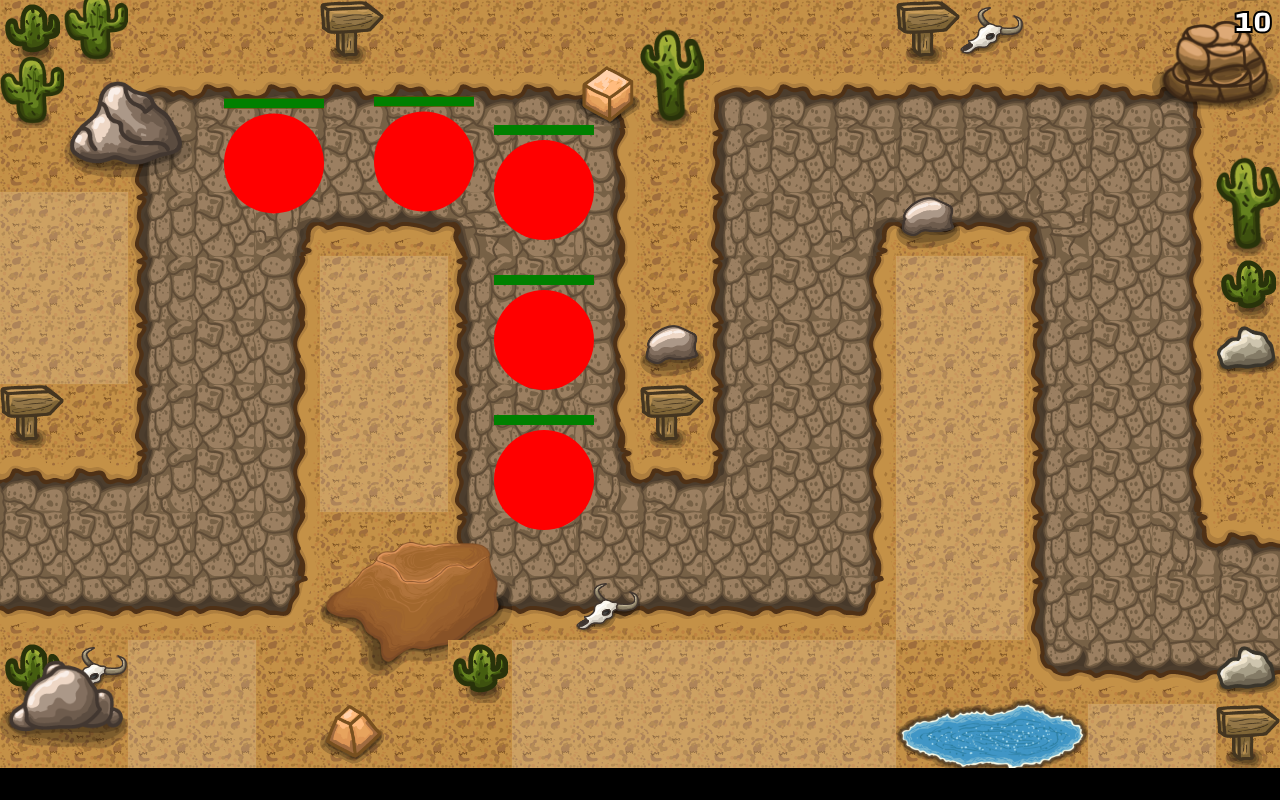
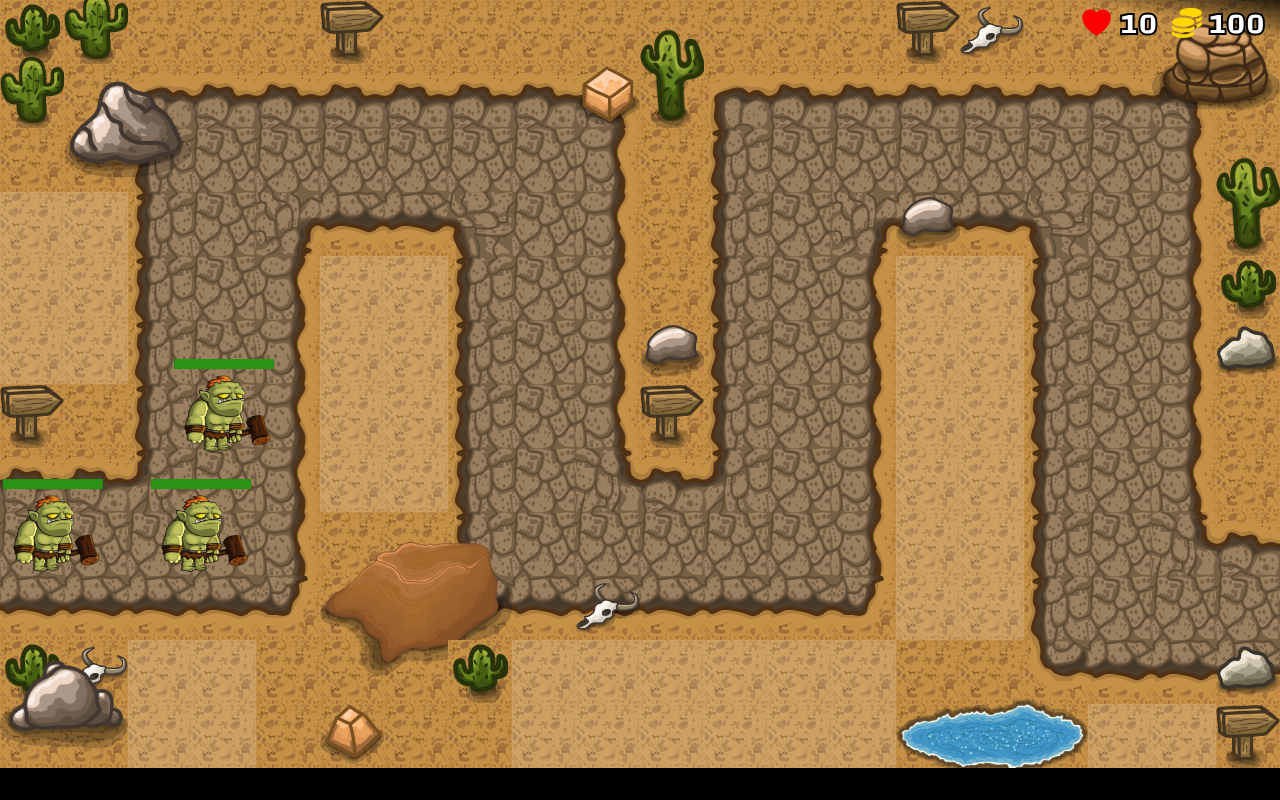
Before and after one commit to AliHussein91/Tower-Defence, a plain HTML site: page index.html in a window 1280 px wide. Drawn offline with Linux system fonts and the light colour scheme.

Commit message:
Game-Ready

```diff
--- a/index.html
+++ b/index.html
@@ -7,27 +7,39 @@
 <div class="container">
     <canvas></canvas>
     <div class="game-over">Game Over</div>
-    <div class="info">
-        <!-- <div class="coins">100</div> -->
-        <div class="hearts">
+    <div class="resources">
+        <div class="heart">
             <svg
-                style="width: 35 px; color: red"
+                style="color: red; width: 35; margin-right: 5px;"
                 xmlns="http://www.w3.org/2000/svg"
-                viewBox="0 0 20 20"
+                viewBox="0 0 24 24"
                 fill="currentColor">
                 <path
                     d="M11.645 20.91l-.007-.003-.022-.012a15.247 15.247 0 01-.383-.218 25.18 25.18 0 01-4.244-3.17C4.688 15.36 2.25 12.174 2.25 8.25 2.25 5.322 4.714 3 7.688 3A5.5 5.5 0 0112 5.052 5.5 5.5 0 0116.313 3c2.973 0 5.437 2.322 5.437 5.25 0 3.925-2.438 7.111-4.739 9.256a25.175 25.175 0 01-4.244 3.17 15.247 15.247 0 01-.383.219l-.022.012-.007.004-.003.001a.752.752 0 01-.704 0l-.003-.001z" />
             </svg>
+            <div id="hearts">10</div>
+        </div>
+        <div class="coin">
+            <svg
+                xmlns="http://www.w3.org/2000/svg"
+                style="color: gold; width: 30px; margin-right: 5px;"
+                fill="currentColor"
+                viewBox="0 0 512 512">
+                <path
+                    d="M512 80c0 18-14.3 34.6-38.4 48c-29.1 16.1-72.5 27.5-122.3 30.9c-3.7-1.8-7.4-3.5-11.3-5C300.6 137.4 248.2 128 192 128c-8.3 0-16.4 .2-24.5 .6l-1.1-.6C142.3 114.6 128 98 128 80c0-44.2 86-80 192-80S512 35.8 512 80zM160.7 161.1c10.2-.7 20.7-1.1 31.3-1.1c62.2 0 117.4 12.3 152.5 31.4C369.3 204.9 384 221.7 384 240c0 4-.7 7.9-2.1 11.7c-4.6 13.2-17 25.3-35 35.5c0 0 0 0 0 0c-.1 .1-.3 .1-.4 .2l0 0 0 0c-.3 .2-.6 .3-.9 .5c-35 19.4-90.8 32-153.6 32c-59.6 0-112.9-11.3-148.2-29.1c-1.9-.9-3.7-1.9-5.5-2.9C14.3 274.6 0 258 0 240c0-34.8 53.4-64.5 128-75.4c10.5-1.5 21.4-2.7 32.7-3.5zM416 240c0-21.9-10.6-39.9-24.1-53.4c28.3-4.4 54.2-11.4 76.2-20.5c16.3-6.8 31.5-15.2 43.9-25.5V176c0 19.3-16.5 37.1-43.8 50.9c-14.6 7.4-32.4 13.7-52.4 18.5c.1-1.8 .2-3.5 .2-5.3zm-32 96c0 18-14.3 34.6-38.4 48c-1.8 1-3.6 1.9-5.5 2.9C304.9 404.7 251.6 416 192 416c-62.8 0-118.6-12.6-153.6-32C14.3 370.6 0 354 0 336V300.6c12.5 10.3 27.6 18.7 43.9 25.5C83.4 342.6 135.8 352 192 352s108.6-9.4 148.1-25.9c7.8-3.2 15.3-6.9 22.4-10.9c6.1-3.4 11.8-7.2 17.2-11.2c1.5-1.1 2.9-2.3 4.3-3.4V304v5.7V336zm32 0V304 278.1c19-4.2 36.5-9.5 52.1-16c16.3-6.8 31.5-15.2 43.9-25.5V272c0 10.5-5 21-14.9 30.9c-16.3 16.3-45 29.7-81.3 38.4c.1-1.7 .2-3.5 .2-5.3zM192 448c56.2 0 108.6-9.4 148.1-25.9c16.3-6.8 31.5-15.2 43.9-25.5V432c0 44.2-86 80-192 80S0 476.2 0 432V396.6c12.5 10.3 27.6 18.7 43.9 25.5C83.4 438.6 135.8 448 192 448z" />
+            </svg>
+            <div id="coins">100</div>
+        </div>
 
-            10
-        </div>
-    </div>
+
     </div>
 
     <script src="./js/waypoints.js"></script>
     <script src="./js/PlacementTiles.js"></script>
+    <script src="./js/classes/sprite.js"></script>
     <script src="./js/classes/Projectile.js"></script>
     <script src="./js/classes/Tile.js"></script>
     <script src="./js/classes/Enemy.js"></script>
     <script src="./js/classes/Building.js"></script>
     <script src="./js/index.js"></script>
+</div>
--- a/js/classes/Building.js
+++ b/js/classes/Building.js
@@ -1,36 +1,47 @@
-class Building {
+class Building extends Sprite {
     constructor({ position = { x: 0, y: 0 } }) {
-        this.postion = position;
+        super({
+            position,
+            imgSrc: "img/tower.png",
+            frames: { max: 19 },
+            offset: { x: 0, y: -80 },
+        });
         this.width = 64 * 2;
         this.height = 64;
         this.center = {
-            x: this.postion.x + this.width / 2,
-            y: this.postion.y + this.height / 2,
+            x: this.position.x + this.width / 2,
+            y: this.position.y + this.height / 2,
         };
         this.projectiles = [];
         this.radius = 250;
         this.target;
-        this.frame = 0;
     }
 
     draw() {
-        c.fillStyle = "blue";
-        c.fillRect(this.postion.x, this.postion.y, this.width, this.height);
+        super.draw();
 
-        c.beginPath();
-        c.fillStyle = "rgba(255,30,80,.10)";
-        c.arc(this.center.x, this.center.y, this.radius, 0, Math.PI * 2);
-        c.fill();
+        // c.beginPath();
+        // c.fillStyle = "rgba(0, 170, 128, 0.048)";
+        // c.arc(this.center.x, this.center.y, this.radius, 0, Math.PI * 2);
+        // c.fill();
     }
 
     update() {
         this.draw();
-        this.frame++;
+
+        if (this.target || (!this.target && this.frames.current !== 0)) {
+            super.update();
+        }
+
+        if (
+            this.target &&
+            this.frames.current === 5 &&
+            this.frames.elapsed % this.frames.hold === 0
+        ) {
             this.shoot();
         }
-
+    }
     shoot() {
-        if (this.frame % 50 === 0 && this.target) {
         this.projectiles.push(
             new Projectile({
                 position: {
@@ -42,4 +53,3 @@ class Building {
         );
     }
 }
-}
--- a/js/classes/Enemy.js
+++ b/js/classes/Enemy.js
@@ -1,6 +1,6 @@
-class Enemy {
+class Enemy extends Sprite {
     constructor({ position = { x: waypoints[0].x, y: waypoints[0].y } }) {
-        this.position = position;
+        super({ position, imgSrc: "img/orc.png", frames: { max: 7 } });
         this.width = 100;
         this.height = 100;
         this.waypointIndex = 0;
@@ -13,20 +13,17 @@ class Enemy {
             y: 0,
         };
         this.radius = 50;
-        this.speed = 5;
+        this.speed = 2;
         this.health = 100;
     }
 
     draw() {
-        c.beginPath();
-        c.fillStyle = "red";
-        c.arc(this.center.x, this.center.y, this.radius, 0, Math.PI * 2);
-        c.fill();
-
-        c.fillStyle = "red";
+        super.draw();
+        super.update()
+        c.fillStyle = "#750000";
         c.fillRect(this.position.x, this.position.y - 15, this.width, 10);
 
-        c.fillStyle = "green";
+        c.fillStyle = "#299217";
         c.fillRect(
             this.position.x,
             this.position.y - 15,
--- a/js/classes/Projectile.js
+++ b/js/classes/Projectile.js
@@ -1,24 +1,23 @@
-class Projectile {
+class Projectile extends Sprite {
     constructor({ position = { x: 0, y: 0 }, enemy }) {
-        this.position = position;
+        super({
+            position,
+            imgSrc: "img/projectile.png",
+            frames: { max: 1 },
+            offset: { x: -21, y: -112 },
+        });
         this.velocity = {
             x: 0,
             y: 0,
         };
         this.enemy = enemy;
-        this.speed = 5;
-        this.radius = 10
-    }
-
-    draw() {
-        c.beginPath();
-        c.fillStyle = "orange";
-        c.arc(this.position.x, this.position.y, 10, 0, Math.PI * 2);
-        c.fill();
+        this.speed = 4;
+        this.radius = 10;
     }
 
     update() {
         this.draw();
+        super.update()
         const xDistance = this.enemy.center.x - this.position.x;
         const yDistance = this.enemy.center.y - this.position.y;
         const angle = Math.atan2(yDistance, xDistance);
--- /dev/null
+++ b/js/classes/sprite.js
@@ -0,0 +1,53 @@
+class Sprite {
+    constructor({
+        position = { x: 0, y: 0 },
+        imgSrc,
+        frames = { max: 1 },
+        offset = { x: 0, y: 0 },
+    }) {
+        this.position = position;
+        this.img = new Image();
+        this.img.src = imgSrc;
+        this.frames = {
+            max: frames.max,
+            current: 0,
+            elapsed: 0,
+            hold: 4,
+        };
+        this.offset = offset;
+    }
+    draw() {
+        const cropWidth = this.img.width / this.frames.max;
+        const crop = {
+            position: {
+                x: cropWidth * this.frames.current,
+                y: 0,
+            },
+            width: cropWidth,
+            height: this.img.height,
+        };
+        c.drawImage(
+            this.img,
+            crop.position.x,
+            crop.position.y,
+            crop.width,
+            crop.height,
+            this.position.x + this.offset.x,
+            this.position.y + this.offset.y,
+            crop.width,
+            crop.height
+        );
+    }
+
+    update() {
+        // Animating and holding the animation time
+        if (this.frames.elapsed % this.frames.hold === 0) {
+            this.frames.current++;
+
+            if (this.frames.current >= this.frames.max) {
+                this.frames.current = 0;
+            }
+        }
+        this.frames.elapsed++;
+    }
+}
--- a/js/index.js
+++ b/js/index.js
@@ -41,9 +41,14 @@ placementTilesData2D.forEach((row, y) => {
 const enemies = [];
 
 let enemiesCount = 5;
+const explosions = [];
 
 let hearts = 10,
-    coins = 100;
+    coins = 100,
+    wave,
+    waveHealth,
+    buildingPrice = 50,
+    coinsEarnedPerKill = 10;
 
 function spawnEnemies(count) {
     for (let i = 1; i <= count; i++) {
@@ -84,10 +89,21 @@ function animate() {
         enemiesCount = Math.round(enemiesCount * (1 + Math.random()));
         spawnEnemies(enemiesCount);
     }
-    // const heartCount = document.querySelector(".hearts");
-    // heartCount.innerText = hearts;
-    // const coinsCount = document.querySelector(".coins");
-    // coinsCount.innerHTML = coins;
+
+    for (let i = explosions.length - 1; i >= 0; i--) {
+        const explosion = explosions[i];
+        explosion.draw();
+        explosion.update();
+
+        if (explosion.frames.current >= explosion.frames.max - 1) {
+            explosions.splice(i, 1);
+        }
+    }
+
+    const heartCount = document.querySelector("#hearts");
+    heartCount.innerHTML = hearts;
+    const coinsCount = document.querySelector("#coins");
+    coinsCount.innerHTML = coins;
 
     placementTiles.forEach((tile) => {
         tile.update(mouse);
@@ -117,10 +133,24 @@ function animate() {
             const distance = Math.hypot(xDifferance, yDifferance);
 
             if (distance < projectile.enemy.radius + projectile.radius) {
+                explosions.push(
+                    new Sprite({
+                        position: {
+                            x: projectile.position.x,
+                            y: projectile.position.y,
+                        },
+                        imgSrc: "img/explosion.png",
+                        frames: { max: 4 },
+                        offset: {
+                            x: -21,
+                            y: -112,
+                        },
+                    })
+                );
                 building.projectiles.splice(i, 1);
                 projectile.enemy.health -= 20;
                 if (projectile.enemy.health <= 0) {
-                    coins += 20;
+                    coins += coinsEarnedPerKill;
                     const enemyIndex = enemies.findIndex((enemy) => {
                         return projectile.enemy === enemy;
                     });
@@ -135,8 +165,8 @@ function animate() {
 }
 
 canvas.addEventListener("click", (event) => {
-    if (activeTile && !activeTile.occupied && coins - 75 >= 0) {
-        coins -= 75;
+    if (activeTile && !activeTile.occupied && coins - buildingPrice >= 0) {
+        coins -= buildingPrice;
         buildings.push(
             new Building({
                 position: {
@@ -146,6 +176,9 @@ canvas.addEventListener("click", (event) => {
             })
         );
         activeTile.occupied = true;
+        buildings.sort((a, b) => {
+            return a.position.y - b.position.y;
+        });
     }
 });
 
--- a/style/style.css
+++ b/style/style.css
@@ -3,7 +3,6 @@ body {
     margin: 0;
     padding: 0;
     font-family: "Changa One", cursive;
-
 }
 .container {
     position: relative;
@@ -24,25 +23,27 @@ body {
     color: white;
 }
 
-.info {
+.resources {
     position: absolute;
     top: 0;
     right: 0;
+    display: inline-block;
+    font-size: 32;
+    color: white;
+    position: absolute;
+    -webkit-text-stroke: 2px black;
     display: flex;
     align-items: center;
+    justify-content: center;
+    background: linear-gradient(to left bottom, rgba(0,0,0,.8),rgba(0,0,0,0),rgba(0,0,0,0)
+    );
 }
 
-
-
-.coins, .hearts {
-
-  font-size: 32;
-  color: white;
-  position: absolute;
-  top: 4px;
-  right: 8px;
-  -webkit-text-stroke: 2px black;
-  display: flex;
-  align-items: center;
-  justify-content: center;
+.coin,
+.heart {
+    display: flex;
+    align-items: center;
+    justify-content: center;
+    margin-top: 5px;
+    margin-right: 15px;
 }
```
Lines whose indentation alone changed are shown as unchanged.
